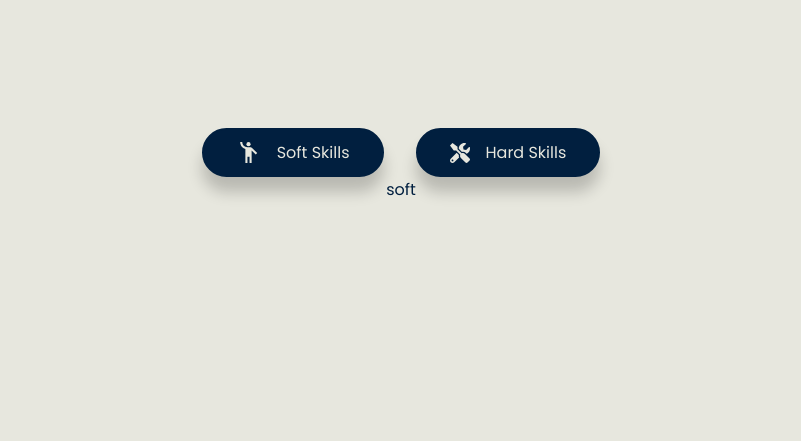
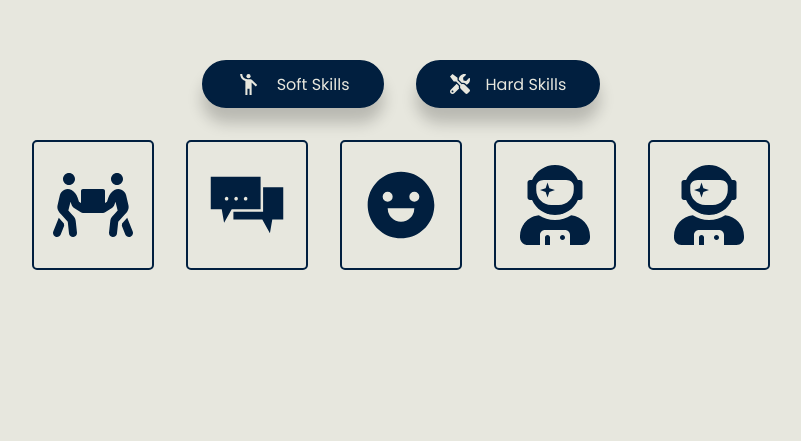
Before and after one commit to WagaoFC/devWagao, a React (Vite) app: page / in a window 1280 px wide. Shown: the part 1819-2260 px from the top of the page, without its empty margins (239-1040 px from the left). Built offline with nearby package versions, Linux system fonts and the light colour scheme.

Commit message:
:sparkles: feat: add icons soft skills

```diff
--- a/src/components/SkillsCard/index.tsx
+++ b/src/components/HardSkillsCard/index.tsx
@@ -14,9 +14,8 @@ import {
 } from 'react-icons/si'
 import { Cards, Container } from "./styled";
 
-export function SkillsCard() {
+export function HardSkillsCard() {
     return (
-        <>
             <Container>
                 <Cards>
                     <SiHtml5 />
@@ -55,6 +54,5 @@ export function SkillsCard() {
                     <SiVisualstudiocode />
                 </Cards>
             </Container>
-        </>
     )
 }
--- /dev/null
+++ b/src/components/HardSkillsCard/styled.ts
@@ -0,0 +1,41 @@
+import styled from 'styled-components'
+
+export const Container = styled.div`
+    display: grid;
+    grid-template-columns: 1fr 1fr 1fr 1fr 1fr 1fr;
+    align-items: center;
+    justify-content: center;
+    flex-direction: row;
+    column-gap: 2rem;
+`
+
+export const Cards = styled.div`
+    display: flex;
+    align-items: center;
+    justify-content: center;
+    width: 122px;
+    height: 130px;
+    border-radius: 5px;
+    margin-top: 2rem;
+    border: solid 2px ${props => props.theme.title === 'light' ? 'var(--background-dark)' : 'var(--background-light)'};
+    background-color: ${props => props.theme.title === 'light' ? 'var(--background-light)' : 'var(--background-dark)'};
+    color: ${props => props.theme.title === 'light' ? 'var(--text-color-light)' : 'var(--text-color-dark)'};
+    font-size: 80px;
+    transition: color 0.1s, background-color 0.3s, transform 1s;
+
+    svg {
+        margin: 0;
+        color: ${props => props.theme.title === 'light' ? 'var(--background-dark)' : 'var(--background-light)'};
+        transition: color 0.1s, background-color 1s, transform 1s;
+    }
+
+    &:hover {
+        transform: scale(1.2);
+
+        border: solid 2px ${'var(--text-color-focus)'};
+
+        svg {
+            color: ${'var(--text-color-focus)'};
+        }
+    }
+`
--- a/src/components/Skills/index.tsx
+++ b/src/components/Skills/index.tsx
@@ -1,7 +1,8 @@
 import { useState } from 'react'
 import { FaTools } from 'react-icons/fa'
 import { MdEmojiPeople } from 'react-icons/md'
-import { SkillsCard } from '../SkillsCard'
+import { HardSkillsCard } from '../HardSkillsCard'
+import { SoftSkillsCard } from '../SoftSkillsCard'
 import { Container } from './styled'
 
 export function Skills() {
@@ -21,8 +22,8 @@ export function Skills() {
             </ Container>
             {
                 changeSkill === 'soft' ?
-                    'soft' :
-                <SkillsCard />
+                <SoftSkillsCard /> :
+                <HardSkillsCard />
             }
         </>
     )
--- /dev/null
+++ b/src/components/SoftSkillsCard/index.tsx
@@ -0,0 +1,31 @@
+import {
+    FaPeopleCarry,
+    FaUserAstronaut
+} from 'react-icons/fa'
+import { GiTalk } from 'react-icons/gi'
+import { RiEmotionFill } from 'react-icons/ri'
+import { Tooltip } from 'react-tooltip'
+import 'react-tooltip/dist/react-tooltip.css'
+import { Cards, Container } from "./styled";
+
+export function SoftSkillsCard() {
+    return (
+            <Container>
+                <Cards>
+                    <FaPeopleCarry />
+                </Cards>
+                <Cards>
+                    <GiTalk />
+                </Cards>
+                <Cards>
+                    <RiEmotionFill />
+                </Cards>
+                <Cards>
+                    <FaUserAstronaut />
+                </Cards>
+                <Cards>
+                    <FaUserAstronaut />
+                </Cards>
+            </Container>
+    )
+}
--- a/src/components/SkillsCard/styled.ts
+++ b/src/components/SoftSkillsCard/styled.ts
@@ -2,7 +2,7 @@ import styled from 'styled-components'
 
 export const Container = styled.div`
     display: grid;
-    grid-template-columns: 1fr 1fr 1fr 1fr 1fr 1fr;
+    grid-template-columns: 1fr 1fr 1fr 1fr 1fr;
     align-items: center;
     justify-content: center;
     flex-direction: row;
@@ -21,10 +21,21 @@ export const Cards = styled.div`
     background-color: ${props => props.theme.title === 'light' ? 'var(--background-light)' : 'var(--background-dark)'};
     color: ${props => props.theme.title === 'light' ? 'var(--text-color-light)' : 'var(--text-color-dark)'};
     font-size: 80px;
-    transition: color 0.1s, background-color 0.3s;
+    transition: color 0.1s, background-color 0.3s, transform 1s;
 
     svg {
         margin: 0;
         color: ${props => props.theme.title === 'light' ? 'var(--background-dark)' : 'var(--background-light)'};
+        transition: color 0.1s, background-color 1s, transform 1s;
+    }
+
+    &:hover {
+        transform: scale(1.2);
+
+        border: solid 2px ${'var(--text-color-focus)'};
+
+        svg {
+            color: ${'var(--text-color-focus)'};
+        }
     }
 `
```
Also changed, not shown: 1 other file (tests, documents, lock files or other folders).
